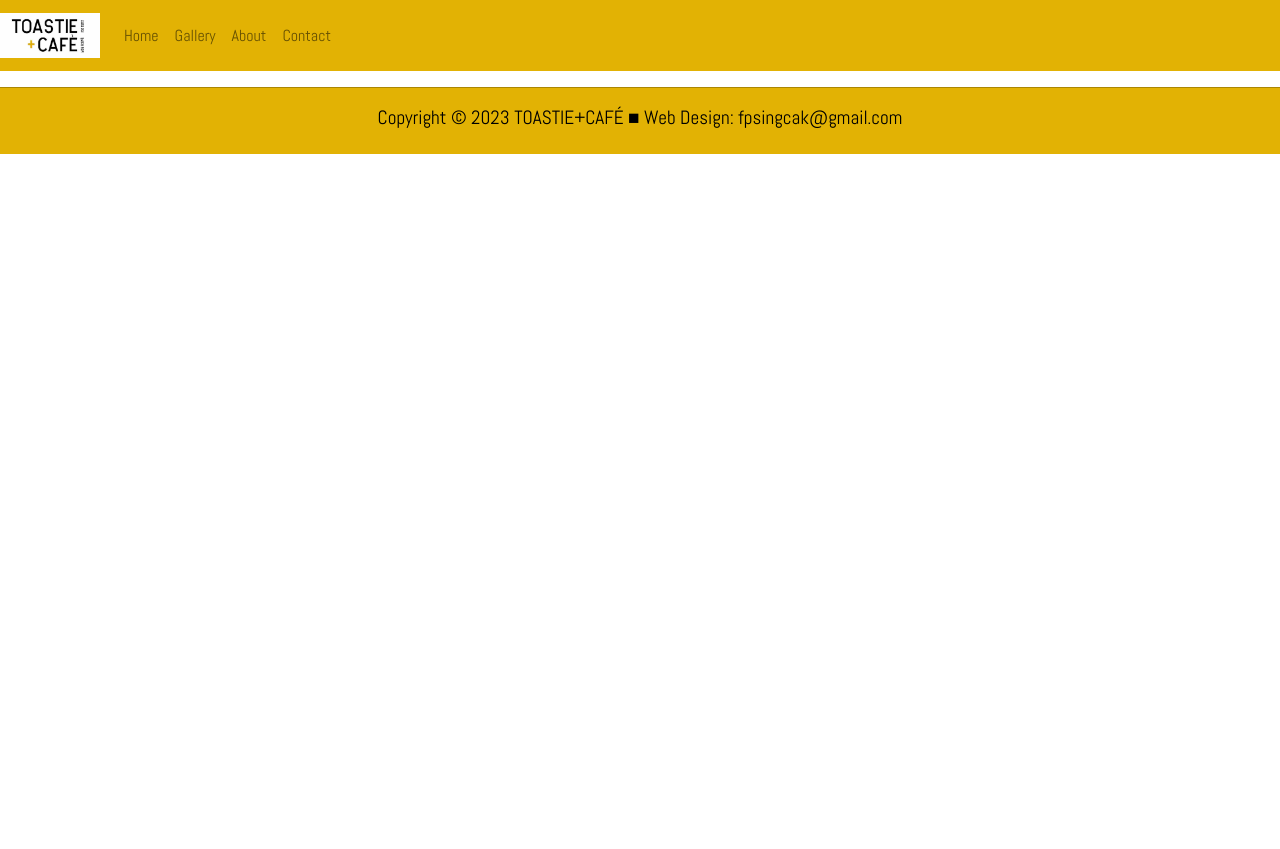
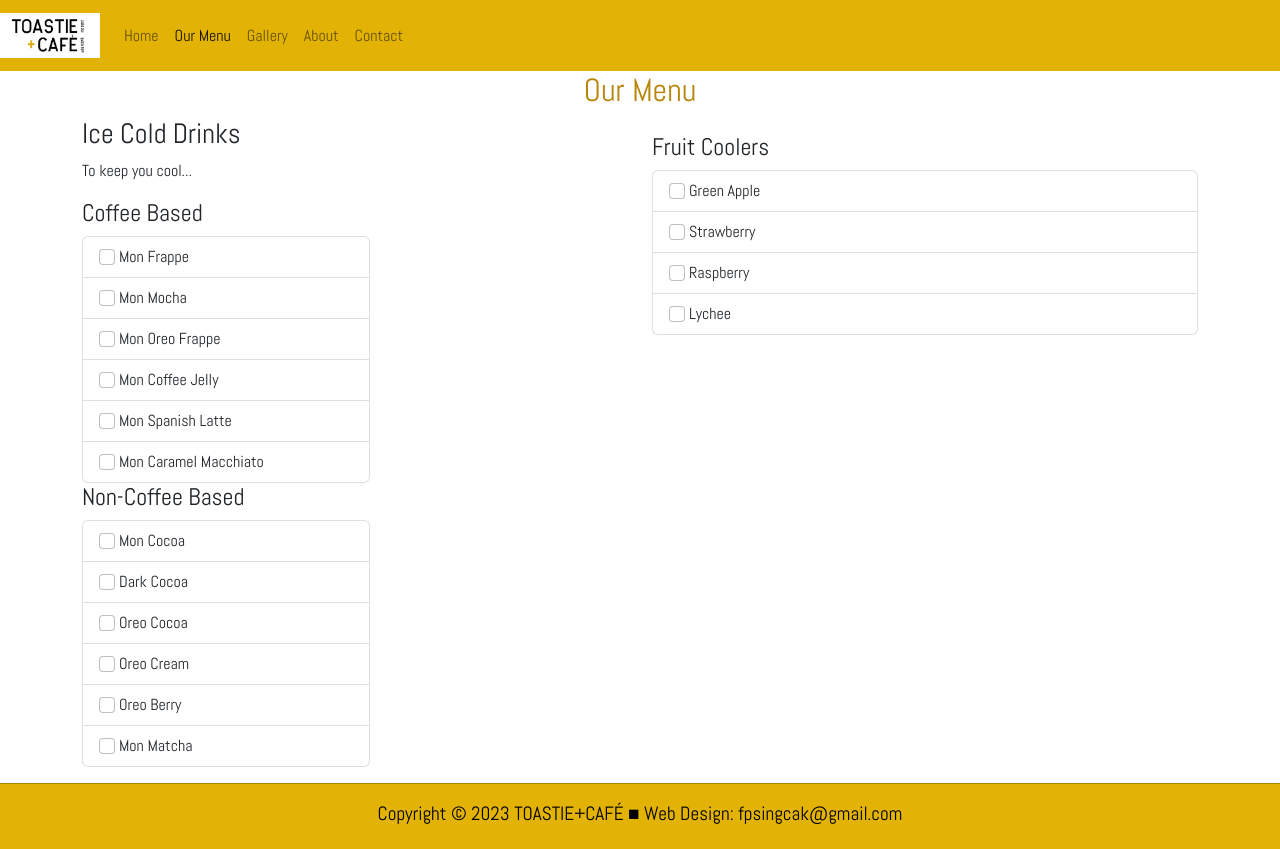
Before and after one commit to FlorSing/toastiecafe, a React (Create React App) app: page /Menu in a window 1280 px wide. Before the commit the page ends 800 px from the top, so only its background shows below. Built offline with nearby package versions, Linux system fonts and the light colour scheme.

Commit message:
start work on menu list

```diff
--- a/src/App.js
+++ b/src/App.js
@@ -2,6 +2,7 @@ import { BrowserRouter as Router, Route, Routes} from 'react-router-dom';
 import './App.css';
 import Header from './components/header';
 import Home from './pages/home/home';
+import Menu from './pages/menu/menu';
 import Gallery from './pages/gallery/gallery';
 import Contact from './pages/contact/contact';
 import About from './pages/about/about';
@@ -17,7 +18,7 @@ function App() {
       <Routes>
         <Route path='/' element={<Home/>} />
         <Route path='/Home' element={<Home/>} />
-        {/* <Route path='/Menu' element={<Menu/>} /> */}
+        <Route path='/Menu' element={<Menu/>} />
         <Route path='/Gallery' element={<Gallery/>} />
         <Route path='/Pictures' element={<Pictures/>} />
         <Route path='/About' element={<About/>} />
--- a/src/components/header.js
+++ b/src/components/header.js
@@ -25,6 +25,15 @@ function Header() {
                 isActive ? 'nav-link active' : 'nav-link'
               }>Home</NavLink>
       </li>
+
+      <li className="nav-item">
+            <NavLink
+            to='/Menu'
+            end
+            className={({ isActive }) =>
+                isActive ? 'nav-link active' : 'nav-link'
+              }>Our Menu</NavLink>
+        </li>
 
       <li className="nav-item">
             <NavLink
--- a/src/pages/home/home.css
+++ b/src/pages/home/home.css
@@ -1,25 +1,45 @@
 
-.logotext{
+.logotext1 {
+    /* display: flex; */
     font-family: Abel;
     font-size: 15vw;
     font-weight: bolder;
-    text-align: center;
+    text-align: right;
 }
-.logotext em {
+.logotext2 {
+    /* display: flex; */
+    line-height: 1.0;
+    font-family: Abel;
+    font-size: 15vw;
+    font-weight: bolder;
+    font-style: normal;
+    text-align: right;
+
+}
+
+.logotext2 em {
+    /* display: flex; */
     font-family: Abel;
     font-size: 15vw;
     font-weight: bolder;
     color: goldenrod;
     font-style: normal;
-    text-align: center;
-
+    text-align: right;
 }
 
 .sublogotext{
+        display:flex;
+        /* position: relative; */
         font-family: Abel;
-        font-size: 3vw;
+        font-size: 2vw;
         font-weight: bolder;
-        text-align: center;
+        text-align: left;
+        margin-left: 0;
+        /* transform: rotateX(90deg); */
+        writing-mode: vertical-lr;
+       transform: scale(-1, -1);
+       margin-top: 3em;
+       margin-bottom: 3.5em;
     }
 
 @keyframes menupics1 {
@@ -33,7 +53,3 @@
     block-size: 250px;
     animation: menupics1 11s infinite forwards;
 }
-
-body {
-    background-color: rgb(226, 178, 4);
-}
--- a/src/pages/home/home.js
+++ b/src/pages/home/home.js
@@ -6,16 +6,24 @@ import drinks from '../../assets/drinksmain.jpg';
 import spaghetti from '../../assets/spaghettiwithtoast.jpg';
 import crisps from '../../assets/crispsiwthdip.jpg';
 import bread from '../../assets/toastbread.jpg';
-
+import drinkstower from '../../assets/drinkstower.jpg'
 
 function Home(){
     return (
 
     <>
-      <div className="logo" >
-            <h1 className="logotext" > TOASTIE </h1>
-            <h1 className="logotext"> <em>+</em>  CAFÉ </h1>
-            <p className="sublogotext">EGG TOAST + MON FRAPPE  </p>
+      <div className="container logo" >
+      <div className="row">
+        <div className="col">
+            <h1 className="logotext1" >TOASTIE</h1>
+            <h1 className="logotext2"><em>+</em>CAFÉ</h1>
+        </div>
+        <div className="col">
+            <p className="sublogotext">EGG TOAST </p>
+            <p className="sublogotext">MON FRAPPE  </p>
+
+        </div>
+      </div>
       </div>
       <div>
       </div>
@@ -30,6 +38,7 @@ function Home(){
         <img alt='drinks' src={drinks}/>
         <img alt='crisps' src={crisps}/>
         <img alt='bread' src={bread}/>
+        <img alt='drinks' src={drinkstower}/>
       </div>
 
     </>
--- /dev/null
+++ b/src/pages/menu/menu.css
@@ -0,0 +1,20 @@
+#newin{
+    display: flex;
+    block-size: 250px;
+    align-items: center;
+
+}
+
+.menuitems{
+    font-family: Abel;
+}
+
+.drinks{
+    font-size: 5px;
+
+}
+
+h2 h3 h4 {
+    font-family: Abel;
+    font-weight: bolder;
+}
--- /dev/null
+++ b/src/pages/menu/menu.js
@@ -0,0 +1,124 @@
+import React from "react";
+import './menu.css';
+// import newin from '../../assets/newinmenu.jpg';
+// import drinks from '../../assets/drinkstower.jpg';
+
+
+
+function Menu(){
+    return (
+    <>
+    <div>
+        <h2>Our Menu</h2>
+    </div>
+    <div>
+        {/* <img src={newin} alt='newinmenu' id='newin'/> */}
+    </div>
+
+    <div className="container menuitems">
+
+        <div className="row">
+            <div className="col">
+                <h3 classNameName="card-title">Ice Cold Drinks</h3>
+                <p classNameName="card-text">To keep you cool...</p>
+            <div classNameNameName="drinks">
+                <div classNameName="card" style={{width: "18rem"}}>
+                {/* <img src={drinks} classNameName="card-img-top" alt="..."/> */}
+
+                    <div classNameName="card-body">
+                        <h4 classNameName="card-title">Coffee Based</h4>
+                        <ul className="list-group">
+                            <li className="list-group-item">
+                                <input className="form-check-input me-1" type="checkbox" value="" id="firstCheckbox"/>
+                                <label className="form-check-label" for="firstCheckbox">Mon Frappe</label>
+                            </li>
+                            <li className="list-group-item">
+                                <input className="form-check-input me-1" type="checkbox" value="" id="secondCheckbox"/>
+                                <label className="form-check-label" for="secondCheckbox">Mon Mocha</label>
+                            </li>
+                            <li className="list-group-item">
+                                <input className="form-check-input me-1" type="checkbox" value="" id="thirdCheckbox"/>
+                                <label className="form-check-label" for="thirdCheckbox">Mon Oreo Frappe</label>
+                            </li>
+                            <li className="list-group-item">
+                                <input className="form-check-input me-1" type="checkbox" value="" id="thirdCheckbox"/>
+                                <label className="form-check-label" for="thirdCheckbox">Mon Coffee Jelly</label>
+                            </li>
+                            <li className="list-group-item">
+                                <input className="form-check-input me-1" type="checkbox" value="" id="thirdCheckbox"/>
+                                <label className="form-check-label" for="thirdCheckbox">Mon Spanish Latte</label>
+                            </li>
+                            <li className="list-group-item">
+                                <input className="form-check-input me-1" type="checkbox" value="" id="thirdCheckbox"/>
+                                <label className="form-check-label" for="thirdCheckbox">Mon Caramel Macchiato</label>
+                            </li>
+
+                        </ul>
+                    </div>
+
+                    <div classNameName="card-body">
+                    <h4 classNameName="card-title">Non-Coffee Based</h4>
+                    <ul className="list-group">
+                        <li className="list-group-item">
+                            <input className="form-check-input me-1" type="checkbox" value="" id="firstCheckbox"/>
+                            <label className="form-check-label" for="firstCheckbox">Mon Cocoa</label>
+                        </li>
+                        <li className="list-group-item">
+                            <input className="form-check-input me-1" type="checkbox" value="" id="secondCheckbox"/>
+                            <label className="form-check-label" for="secondCheckbox">Dark Cocoa</label>
+                        </li>
+                        <li className="list-group-item">
+                            <input className="form-check-input me-1" type="checkbox" value="" id="thirdCheckbox"/>
+                            <label className="form-check-label" for="thirdCheckbox">Oreo Cocoa</label>
+                        </li>
+                        <li className="list-group-item">
+                            <input className="form-check-input me-1" type="checkbox" value="" id="thirdCheckbox"/>
+                            <label className="form-check-label" for="thirdCheckbox">Oreo Cream</label>
+                        </li>
+                        <li className="list-group-item">
+                            <input className="form-check-input me-1" type="checkbox" value="" id="thirdCheckbox"/>
+                            <label className="form-check-label" for="thirdCheckbox">Oreo Berry</label>
+                        </li>
+                        <li className="list-group-item">
+                            <input className="form-check-input me-1" type="checkbox" value="" id="thirdCheckbox"/>
+                            <label className="form-check-label" for="thirdCheckbox">Mon Matcha</label>
+                        </li>
+
+                        </ul>
+                    </div>
+                </div>
+            </div>
+            </div>
+            <div className="col">
+                <h3 classNameName="card-title"> </h3>
+                <p classNameName="card-text"> </p>
+                <div classNameName="card-body">
+                        <h4 classNameName="card-title">Fruit Coolers</h4>
+                        <ul className="list-group">
+                            <li className="list-group-item">
+                                <input className="form-check-input me-1" type="checkbox" value="" id="firstCheckbox"/>
+                                <label className="form-check-label" for="firstCheckbox">Green Apple</label>
+                            </li>
+                            <li className="list-group-item">
+                                <input className="form-check-input me-1" type="checkbox" value="" id="secondCheckbox"/>
+                                <label className="form-check-label" for="secondCheckbox">Strawberry</label>
+                            </li>
+                            <li className="list-group-item">
+                                <input className="form-check-input me-1" type="checkbox" value="" id="thirdCheckbox"/>
+                                <label className="form-check-label" for="thirdCheckbox">Raspberry</label>
+                            </li>
+                            <li className="list-group-item">
+                                <input className="form-check-input me-1" type="checkbox" value="" id="thirdCheckbox"/>
+                                <label className="form-check-label" for="thirdCheckbox">Lychee</label>
+                            </li>
+
+                        </ul>
+                    </div>
+            </div>
+        </div>
+    </div>
+    </>
+    )
+}
+
+export default Menu;
```
Also changed, not shown: src/assets/newinmenu.jpg (added).
